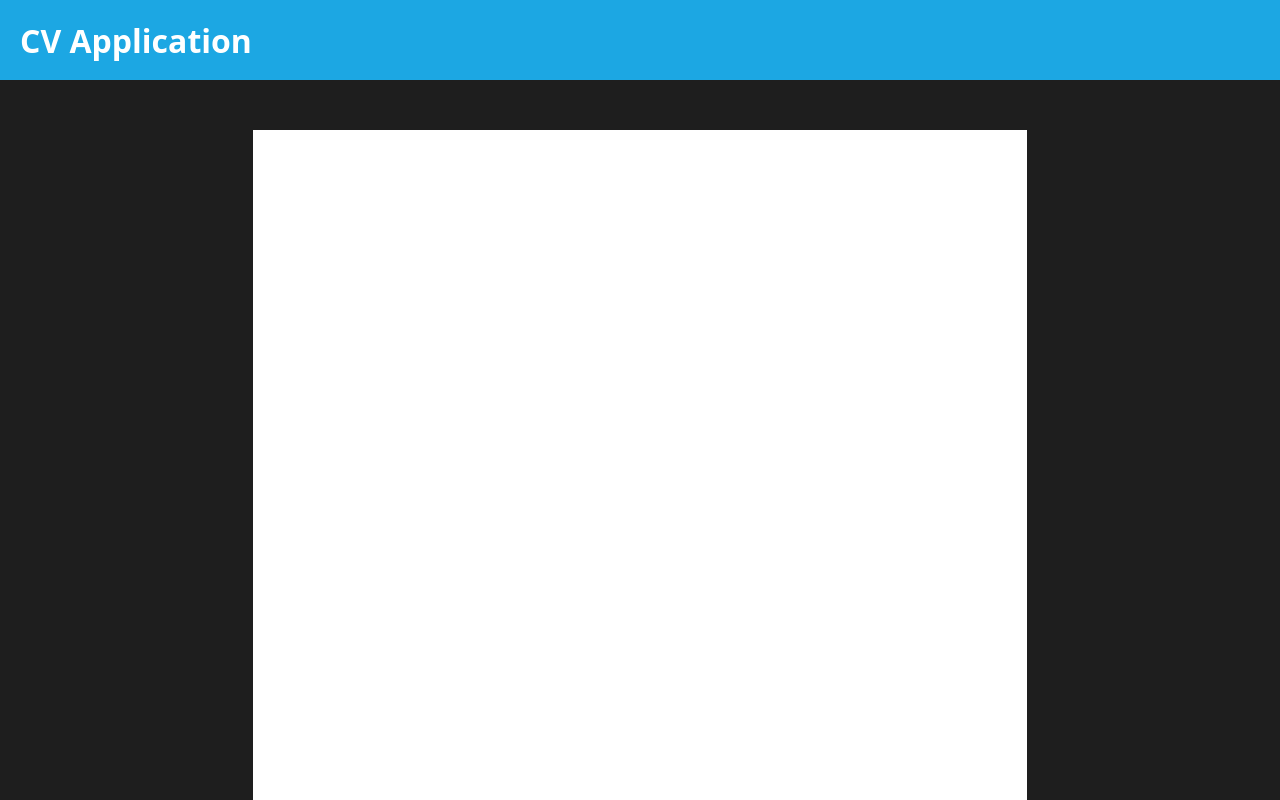
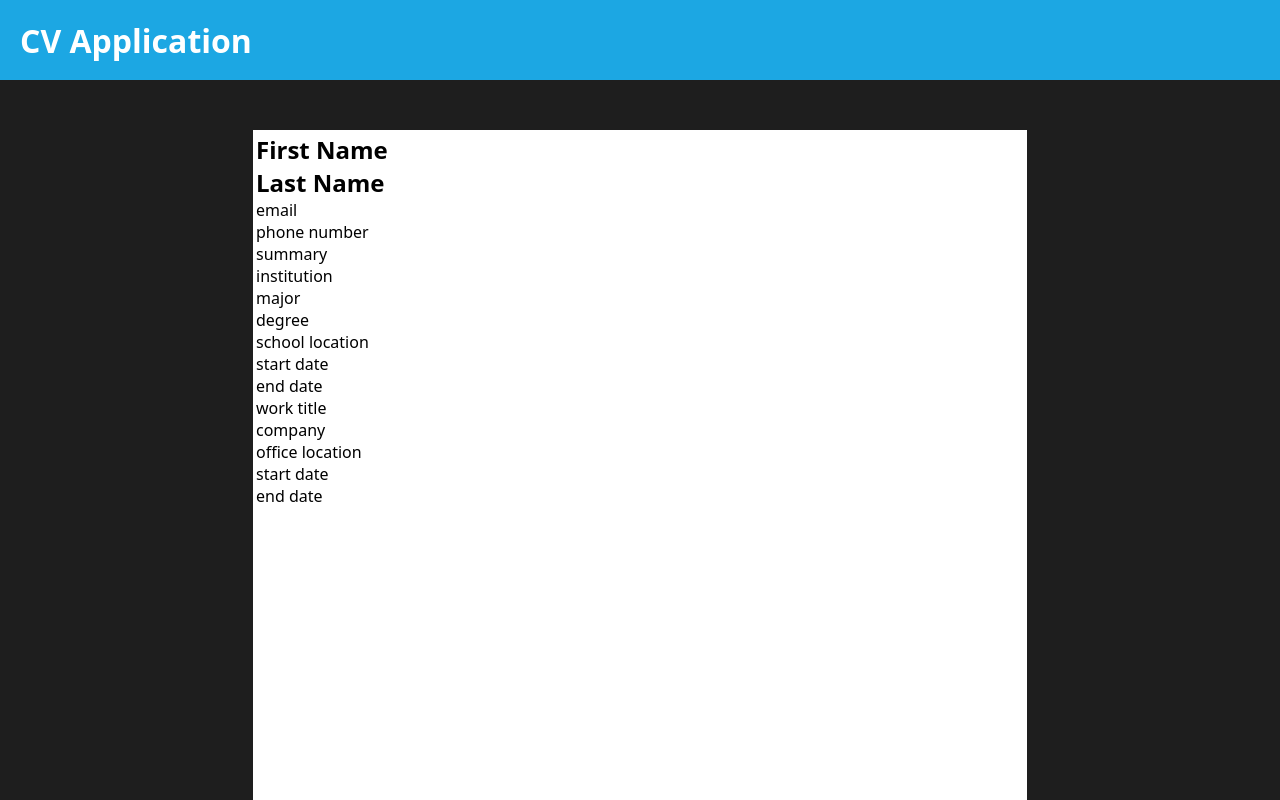
Before and after one commit to ImExtraPolite3/resume-builder, a React (Vite) app: page / in a window 1280 px wide. Shown: the top 800 px of the page. Built offline with nearby package versions, Linux system fonts and the light colour scheme.

Commit message:
add filler parts for resume text

```diff
--- a/src/components/UserOutput.jsx
+++ b/src/components/UserOutput.jsx
@@ -2,10 +2,27 @@ export default function UserOutput() {
   return (
     <>
       <div className="resume-general">
-        <h1></h1>
+        <h1>First Name</h1>
+        <h1>Last Name</h1>
+        <p>email</p>
+        <p>phone number</p>
+        <p>summary</p>
       </div>
-      <div className="resume-education"></div>
-      <div className="resume-experience"></div>
+      <div className="resume-education">
+        <p>institution</p>
+        <p>major</p>
+        <p>degree</p>
+        <p>school location</p>
+        <p>start date</p>
+        <p>end date</p>
+      </div>
+      <div className="resume-experience">
+        <p>work title</p>
+        <p>company</p>
+        <p>office location</p>
+        <p>start date</p>
+        <p>end date</p>
+      </div>
     </>
   );
 }
```
